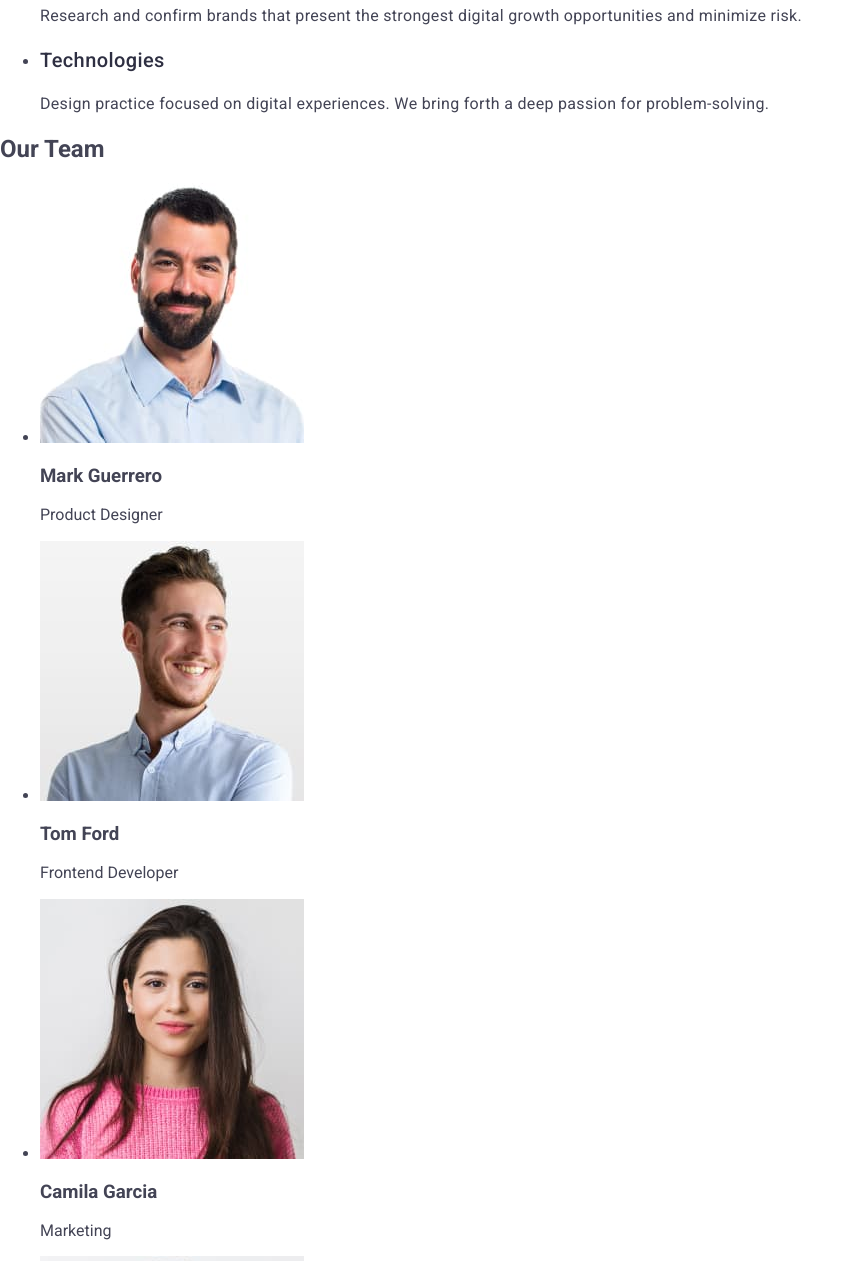
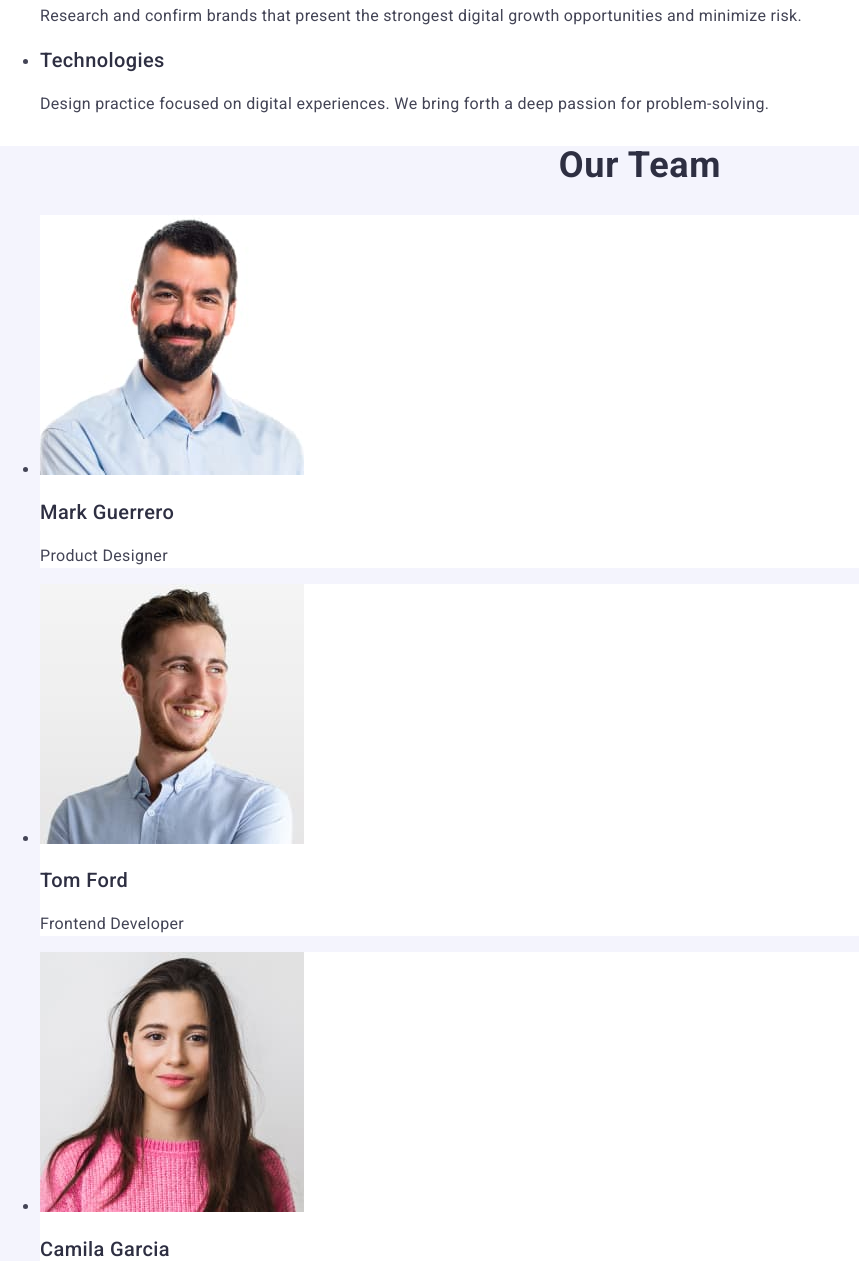
Before and after one commit to za3DopoGo/goit-markup-hw-02, a plain HTML site: page index.html in a window 1280 px wide. Shown: the part 640-1901 px from the top of the page, without its empty margins (0-859 px from the left). Drawn offline with nearby package versions, Linux system fonts and the light colour scheme.

Commit message:
audit-third-sec

```diff
--- a/css/styles.css
+++ b/css/styles.css
@@ -67,3 +67,17 @@ address {
     line-height: 1.5;
     letter-spacing: 0.02em;
 }
+.thirdsec {
+    background-color: #f4f4fd;
+}
+.title-sth {
+    font-size: 36px;
+    line-height: 1.11;
+    text-align: center;
+    letter-spacing: 0.02em;
+    text-transform: capitalize;
+    color: #2e2f42;
+}
+.team-mem {
+    background-color: #FFFFFF;
+}
--- a/index.html
+++ b/index.html
@@ -63,28 +63,28 @@
                 </li>
             </ul>
         </section>
-        <section>
-            <h2>Our Team</h2>
+        <section class="thirdsec">
+            <h2 class="title-sth">Our Team</h2>
             <ul>
-                <li>
+                <li class="team-mem">
                     <img src="./images/mark1.jpg" alt="The photo of Mark Guerrero, Product Maneger" width=264>
-                    <h3>Mark Guerrero</h3>
-                    <p>Product Designer</p>
+                    <h3 class="benefit">Mark Guerrero</h3>
+                    <p class="parag">Product Designer</p>
                 </li>
-                <li>
+                <li class="team-mem">
                     <img src="./images/tom1.jpg" alt="Photo of Tom Ford, Frontend Developer" width="264">
-                    <h3>Tom Ford</h3>
-                    <p>Frontend Developer</p>
+                    <h3 class="benefit">Tom Ford</h3>
+                    <p class="parag">Frontend Developer</p>
                 </li>
-                <li>
+                <li class="team-mem">
                     <img src="./images/camila1.jpg" alt="Photo of Camila Garcia, Marketing" width="264">
-                    <h3>Camila Garcia</h3>
-                    <p>Marketing</p>
+                    <h3 class="benefit">Camila Garcia</h3>
+                    <p class="parag">Marketing</p>
                 </li>
-                <li>
+                <li class="team-mem">
                     <img src="./images/daniel1.jpg" alt="Photo of Daniel Wilson, UI Desiner" width="264">
-                    <h3>Daniel Wilson</h3>
-                    <p>UI Designer</p>
+                    <h3 class="benefit">Daniel Wilson</h3>
+                    <p class="parag">UI Designer</p>
                 </li>
             </ul>
         </section>
@@ -106,8 +106,6 @@
                     <h3>Meditation App</h3>
                     <p>App</p>
                 </li>
-            </ul>
-            <ul>
                 <li>
                     <img src="./images/taxi.jpg" alt="Taxi Service" width="360">
                     <h3>Taxi Service</h3>
```
